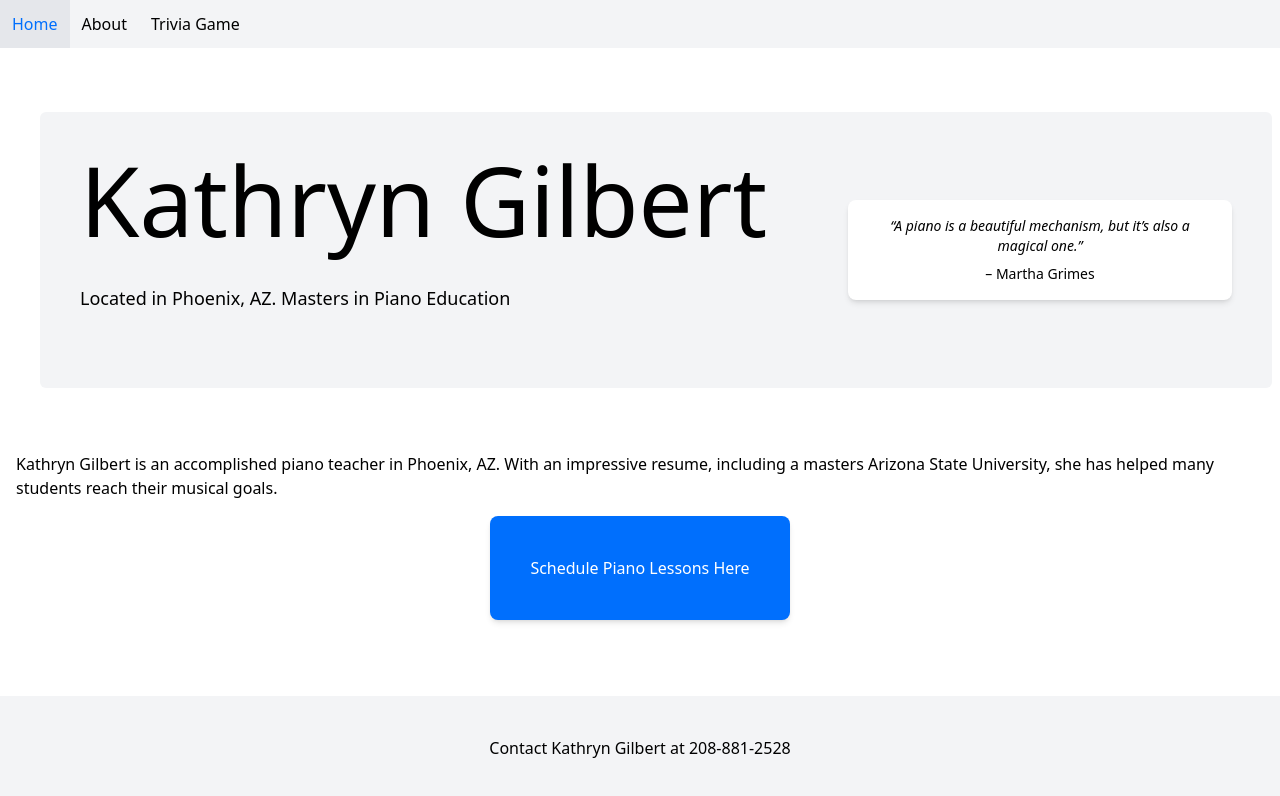
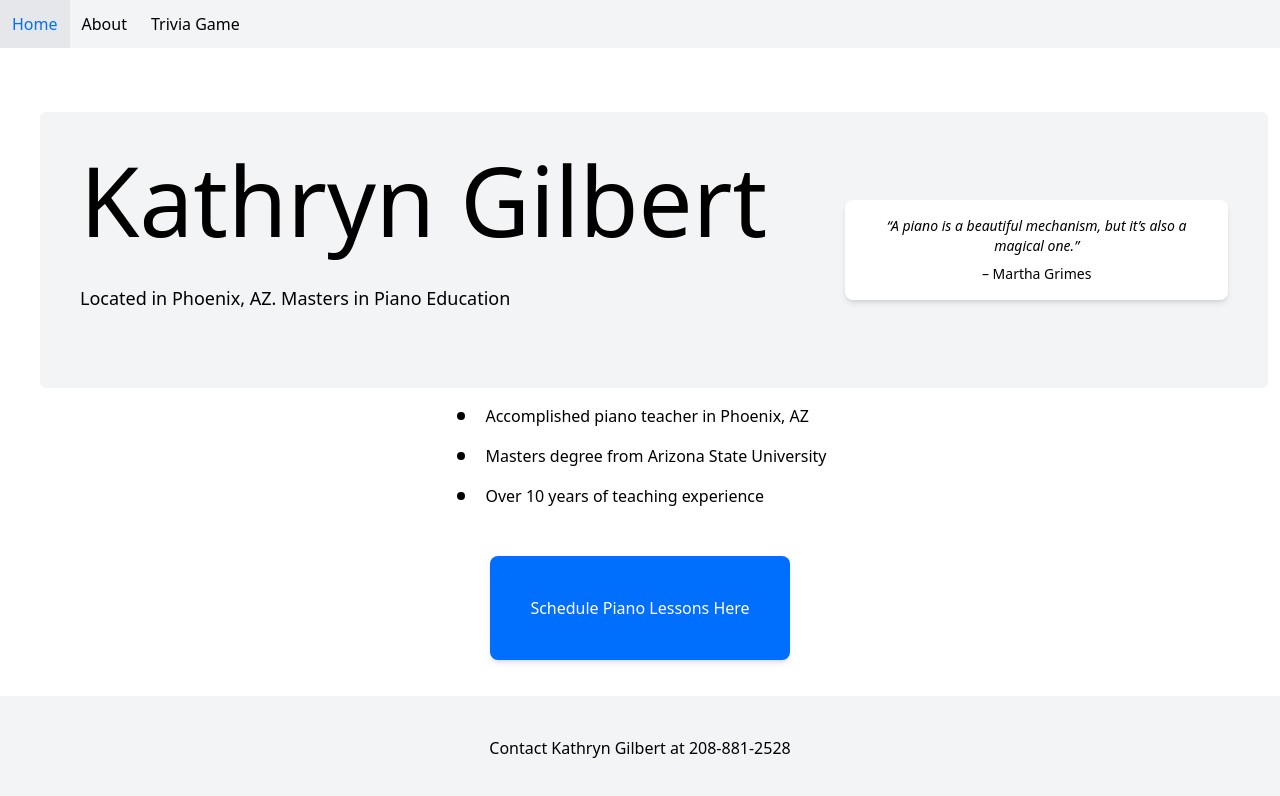
Before and after one commit to johnstewart00/KathrynMusic, a Next.js app: page / in a window 1280 px wide. Shown: the top 796 px of the page. Built offline with nearby package versions, Linux system fonts and the light colour scheme.

Commit message:
add finishing touches

```diff
--- a/src/app/components/Header.tsx
+++ b/src/app/components/Header.tsx
@@ -3,13 +3,13 @@ import { HeaderButton } from "./HeaderButton";
 import { useRouter } from "next/navigation";
 export default function Header(props: any) {
   const router = useRouter();
-  const onClick = (key: string = "") => {
+  const onClick = (key: string = "", title: string = "") => {
     console.log(`going to the ${key} page`);
     return router.push(`/${key}`);
   };
   return (
     <div className="bg-gray-100 overflow-x-auto flex whitespace-nowrap">
-      <HeaderButton onClick={() => onClick()}>Home</HeaderButton>
+      <HeaderButton onClick={() => onClick("")}>Home</HeaderButton>
 
       <HeaderButton onClick={() => onClick("about")}>About</HeaderButton>
       {/* <HeaderButton onClick={() => onClick("media")}>
--- a/src/app/components/HeaderButton.tsx
+++ b/src/app/components/HeaderButton.tsx
@@ -3,9 +3,11 @@ import { ReactNode } from "react";
 
 export const HeaderButton = ({
   onClick,
+
   children,
 }: {
   onClick: () => void;
+
   children: ReactNode;
 }) => {
   return (
--- a/src/app/page.tsx
+++ b/src/app/page.tsx
@@ -4,6 +4,7 @@ import "./styles/globals.css";
 import Header from "./components/Header";
 import Footer from "./components/Footer";
 import { useRouter } from "next/navigation";
+import { GoDotFill } from "react-icons/go";
 
 export default function Home() {
   const router = useRouter();
@@ -18,7 +19,7 @@ export default function Home() {
 
       {/* Main Content */}
       <div className="flex-grow">
-        <div className="bg-gray-100 md:ml-10 mx-2 m-8 md:my-16 p-5 md:p-10 rounded-md">
+        <div className="bg-gray-100 md:ml-10 mx-3 md:mt-16 mt-4 mb-4 p-5 md:p-10 rounded-md">
           <div className="md:flex md:justify-between items-center">
             {/* Left: Name and tagline */}
             <div className="md:flex-1 pr-10">
@@ -37,10 +38,19 @@ export default function Home() {
             </div>
           </div>
         </div>
-        <div className="mx-4 mb-4">
-          Kathryn Gilbert is an accomplished piano teacher in Phoenix, AZ. With
-          an impressive resume, including a masters Arizona State University,
-          she has helped many students reach their musical goals.
+        <div className="flex justify-center md:mb-8 mb-4">
+          <div className="mx-4 mb-4 space-y-4">
+            {[
+              "Accomplished piano teacher in Phoenix, AZ",
+              "Masters degree from Arizona State University",
+              "Over 10 years of teaching experience",
+            ].map((item, index) => (
+              <div key={index} className="flex items-start">
+                <GoDotFill className="mt-1" />
+                <div className="ml-4">{item}</div>
+              </div>
+            ))}
+          </div>
         </div>
 
         <div className="flex items-center justify-center">
--- a/src/app/scheduleApp/page.tsx
+++ b/src/app/scheduleApp/page.tsx
@@ -182,7 +182,7 @@ export default function ScheduleApp() {
             </div>
 
             <button
-              className="bg-red-500 text-white px-4 py-2 rounded-lg hover:bg-red-600"
+              className="bg-primary text-white px-4 py-2 rounded-lg hover:bg-secondary"
               onClick={() => removeAvailability(index)}
             >
               Remove
@@ -192,13 +192,13 @@ export default function ScheduleApp() {
       </div>
       <div className="flex justify-center space-x-4 mb-4">
         <button
-          className="bg-blue-500 text-white px-4 py-2 rounded-lg hover:bg-blue-600"
+          className="bg-primary text-white px-4 py-2 rounded-lg hover:bg-secondary"
           onClick={addAvailability}
         >
           Add Availability
         </button>
         <button
-          className="bg-green-500 text-white px-4 py-2 rounded-lg hover:bg-green-600"
+          className="bg-primary text-white px-4 py-2 rounded-lg hover:bg-secondary"
           onClick={handleSubmit}
         >
           Submit
--- a/src/app/trivia/page.tsx
+++ b/src/app/trivia/page.tsx
@@ -99,9 +99,9 @@ export default function Trivia() {
   };
   return (
     <div>
-      <div>
-        <Header />
-        <div className="flex flex-col bg-gray-100 mt-4 w-1/2 mx-auto p-4">
+      <Header />
+      <div className="flex justify-center">
+        <div className="flex flex-col bg-gray-100 mt-4 md:w-1/2 mx-4 p-4">
           <div className="flex flex-col items-center justify-center">
             <div className="text-3xl py-4">Welcome to the trivia game!</div>
             <div>Answer all 5 questions correctly to win big</div>
@@ -133,7 +133,7 @@ export default function Trivia() {
                   </div>
                 </div>
 
-                <div className="flex justify-center">
+                <div className="flex md:flex-row flex-col justify-center">
                   {answers[activeQuestion]?.map(
                     (answer: any, index: number) => (
                       <div
@@ -142,7 +142,7 @@ export default function Trivia() {
                           selectedAnswerIndex === index
                             ? "bg-secondary text-white"
                             : "bg-primary text-white hover:bg-secondary"
-                        } rounded-md px-4 py-2 mx-4`}
+                        } rounded-md px-4 py-2 md:mx-4 md:my-0 my-2`}
                         onClick={() => answerClicked(answer, index)}
                       >
                         {answer}
```
